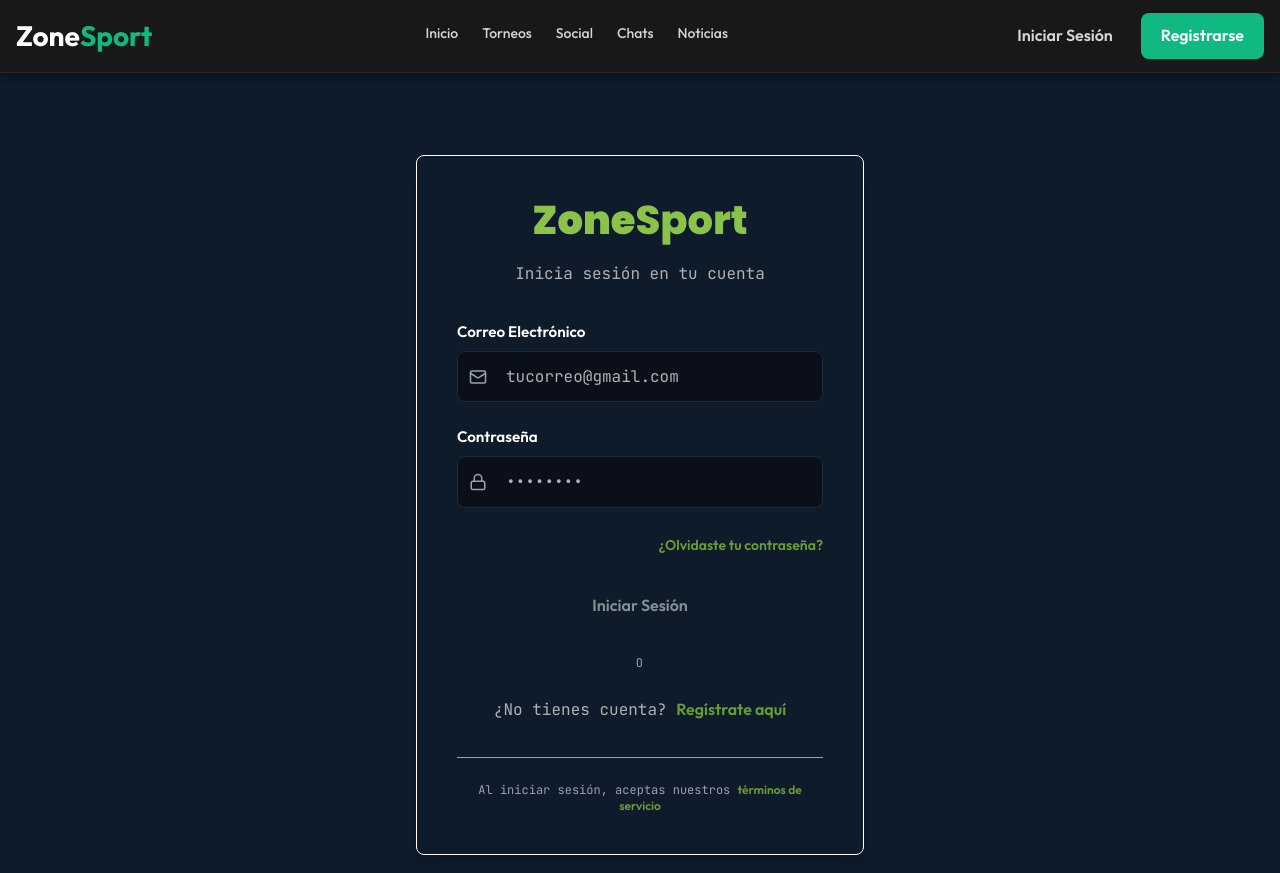
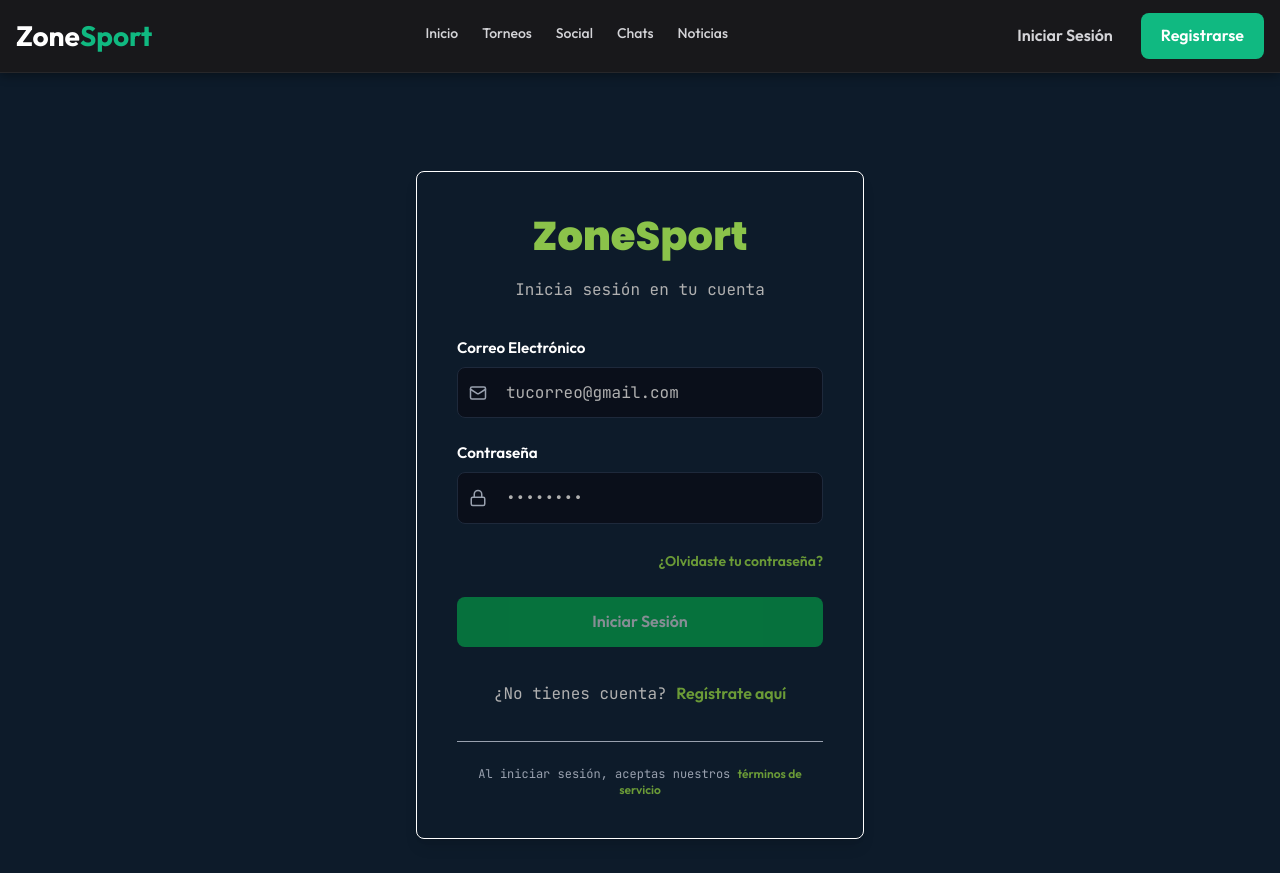
Before and after one commit to MiguelEstradaLopez/ZoneSport, a Next.js app in the folder client/: page /login in a window 1280 px wide. Built offline with nearby package versions, Linux system fonts and the light colour scheme.

Commit message:
fix: diseño unificado, fechas timezone, formatos en español, URLs de maps

```diff
--- a/client/app/eventos/page.tsx
+++ b/client/app/eventos/page.tsx
@@ -17,6 +17,10 @@ type Tournament = {
   maxTeams: number;
   locationName?: string;
   locationAddress?: string;
+  activityType?: {
+    id: string;
+    name: string;
+  };
   createdAt?: string;
   updatedAt?: string;
 };
@@ -148,9 +152,18 @@ export default function EventosPage() {
                 {/* Nombre */}
                 <h2 className="text-xl font-bold mb-2 line-clamp-2">{torneo.name}</h2>
 
-                {/* Tipo de evento */}
+                {/* Deporte y Tipo de evento */}
                 <p className="text-sm text-zinc-400 mb-4">
-                  {getTournamentType(torneo.format)} • {torneo.format === 'CASUAL_MATCH' ? 'Amistoso' : torneo.format}
+                  {torneo.activityType?.name || 'Deporte'} • {(() => {
+                    const formatLabels: Record<string, string> = {
+                      LEAGUE: 'Liga',
+                      SINGLE_ELIMINATION: 'Eliminación Simple',
+                      DOUBLE_ELIMINATION: 'Eliminación Doble',
+                      ROUND_ROBIN: 'Todos contra Todos',
+                      CASUAL_MATCH: 'Partido Amistoso',
+                    };
+                    return formatLabels[torneo.format] || torneo.format;
+                  })()}
                 </p>
 
                 {/* Fecha inicio */}
@@ -181,7 +194,18 @@ export default function EventosPage() {
                     <span className="text-zinc-300">{torneo.locationName}</span>
                     {torneo.locationAddress && (
                       <div className="text-xs text-zinc-500 ml-4">
-                        {torneo.locationAddress}
+                        {torneo.locationAddress.startsWith('http') ? (
+                          <a
+                            href={torneo.locationAddress}
+                            target="_blank"
+                            rel="noopener noreferrer"
+                            className="text-green-500 hover:text-green-400 transition"
+                          >
+                            Ver ubicación →
+                          </a>
+                        ) : (
+                          torneo.locationAddress
+                        )}
                       </div>
                     )}
                   </div>
--- a/client/app/login/page.tsx
+++ b/client/app/login/page.tsx
@@ -112,9 +112,9 @@ export default function LoginPage() {
             <button
               type="submit"
               disabled={!isFormValid || loading}
-              className={`w-full py-3 px-4 rounded font-semibold text-white flex items-center justify-center gap-2 transition-all duration-200 ${isFormValid && !loading
-                ? 'bg-zonesport-blue hover:bg-zonesport-blue-hover shadow-lg'
-                : 'bg-zonesport-blue opacity-50 cursor-not-allowed'
+              className={`w-full py-3 px-4 rounded font-bold text-white flex items-center justify-center gap-2 transition-all duration-200 ${isFormValid && !loading
+                ? 'bg-green-500 hover:bg-green-600 shadow-lg'
+                : 'bg-green-500 opacity-50 cursor-not-allowed'
                 }`}
             >
               {loading && <Loader className="animate-spin" size={20} />}
@@ -122,13 +122,7 @@ export default function LoginPage() {
             </button>
           </form>
 
-          <div className="flex items-center gap-4 my-6">
-            <div className="flex-1 h-px bg-zonesport-blue opacity-30"></div>
-            <span className="text-gray-400 text-xs uppercase tracking-widest">O</span>
-            <div className="flex-1 h-px bg-zonesport-blue opacity-30"></div>
-          </div>
-
-          <p className="text-center text-gray-300 text-sm">
+          <p className="text-center text-gray-300 text-sm mt-6">
             ¿No tienes cuenta?{' '}
             <Link
               href="/registrar"
--- a/client/app/noticias/page.tsx
+++ b/client/app/noticias/page.tsx
@@ -84,7 +84,7 @@ export default function NoticiasPage() {
                   className="w-full h-40 object-cover rounded-lg mb-4"
                   onError={e => (e.currentTarget.src = PLACEHOLDER_IMG)}
                 />
-                <h2 className="heading-md mt-2 text-zs-green">
+                <h2 className="heading-md mt-2 text-white font-bold">
                   {item.title}
                 </h2>
                 <p className="text-muted text-sm mt-2">
@@ -98,7 +98,7 @@ export default function NoticiasPage() {
                   href={item.url}
                   target="_blank"
                   rel="noopener noreferrer"
-                  className="btn btn-primary mt-4 w-full"
+                  className="block text-center mt-4 w-full py-2 px-4 bg-green-500 hover:bg-green-600 text-white font-semibold rounded transition"
                 >
                   Leer más
                 </a>
--- a/client/app/perfil/page.tsx
+++ b/client/app/perfil/page.tsx
@@ -34,7 +34,9 @@ const AVATAR_COLORS = [
 
 function formatDateLabel(dateValue?: string | null) {
     if (!dateValue) return '—';
-    const date = new Date(dateValue);
+    // Si es formato YYYY-MM-DD, agregar tiempo para evitar problemas de zona horaria
+    const dateStr = dateValue.includes('T') ? dateValue : dateValue + 'T00:00:00';
+    const date = new Date(dateStr);
     if (Number.isNaN(date.getTime())) return '—';
     return date.toLocaleDateString('es-CO', {
         day: '2-digit',
@@ -45,7 +47,9 @@ function formatDateLabel(dateValue?: string | null) {
 
 function calculateAge(birthdate?: string | null) {
     if (!birthdate) return null;
-    const dob = new Date(birthdate);
+    // Si es formato YYYY-MM-DD, agregar tiempo para evitar problemas de zona horaria
+    const dateStr = birthdate.includes('T') ? birthdate : birthdate + 'T00:00:00';
+    const dob = new Date(dateStr);
     if (Number.isNaN(dob.getTime())) return null;
 
     const today = new Date();
--- a/client/app/registrar/page.tsx
+++ b/client/app/registrar/page.tsx
@@ -222,7 +222,7 @@ export default function RegistroPage() {
             <button
               type="submit"
               disabled={loading}
-              className="btn btn-primary w-full mt-6"
+              className="w-full mt-6 py-3 px-4 rounded font-bold text-white bg-green-500 hover:bg-green-600 disabled:opacity-50 transition-all duration-200"
             >
               {loading ? 'Registrando...' : 'Crear Cuenta'}
             </button>
```
Lines whose indentation alone changed are shown as unchanged.
